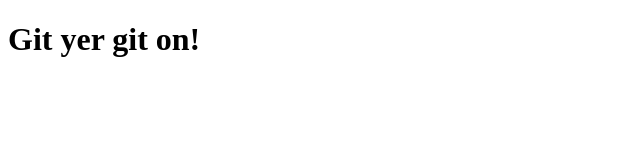
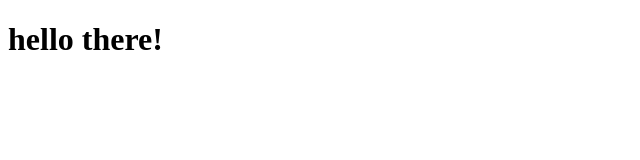
Before and after one commit to E-Mupp/gitProject, a plain HTML site: page index.html in a window 1280 px wide. Shown: the whole page, without its empty margins (0-640 px from the left). Drawn offline with Linux system fonts and the light colour scheme.

Commit message:
keeping up

```diff
--- a/index.html
+++ b/index.html
@@ -6,6 +6,6 @@
     <title>Document</title>
 </head>
 <body>
-    <h1>Git yer git on!</h1>
+    <h1>hello there!</h1>
 </body>
 </html>
```
